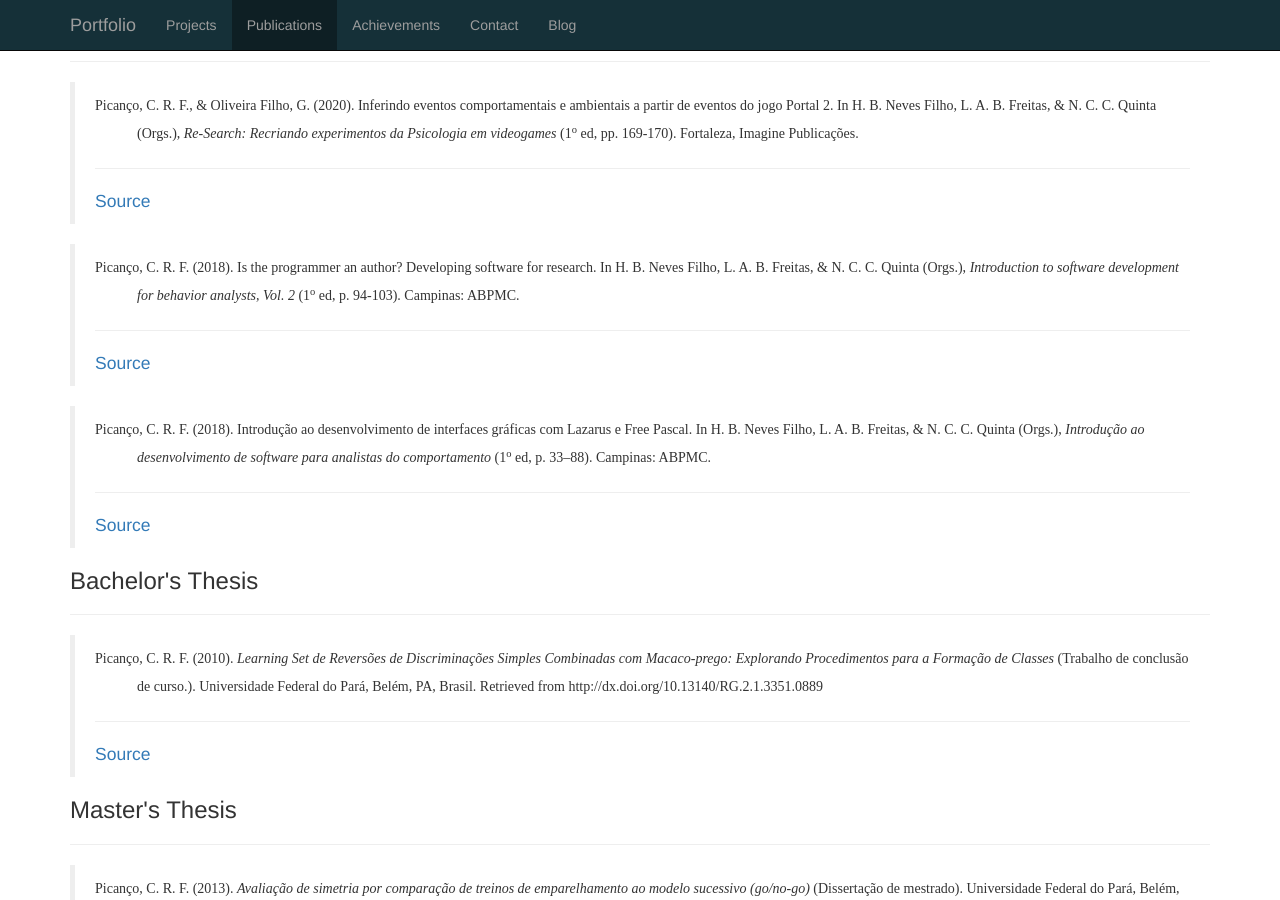
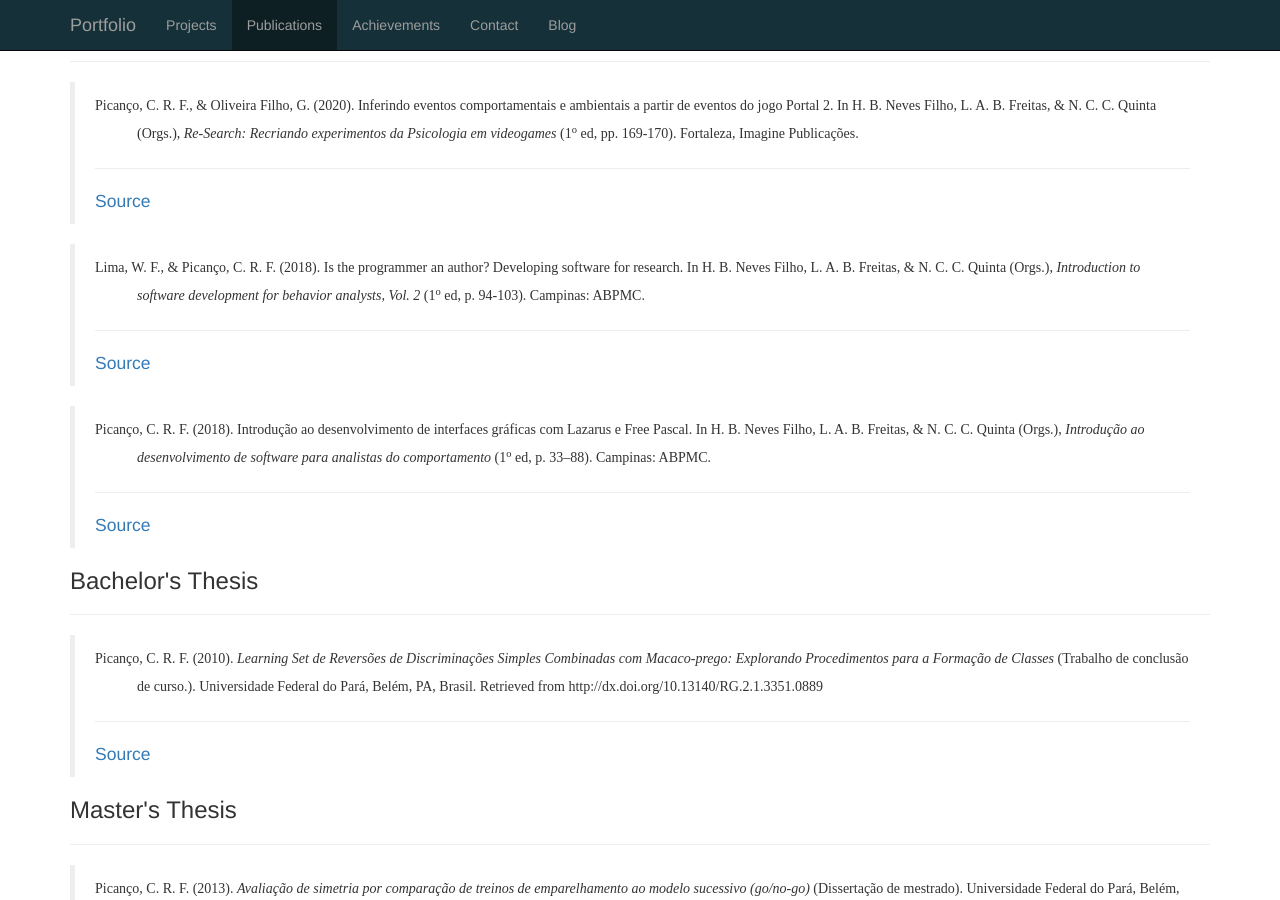
Before and after one commit to cpicanco/portfolio, a Jekyll site: the page built from en/publications.md, in a window 1280 px wide and 900 px high, scrolled down 1257 px. Built offline with Jekyll 4.4.1, drawn with Linux system fonts in a browser that asks for light colours; nearby versions of some CDN libraries; comment, search, counter and statistics services are not loaded.

Commit message:
Update 20200101.yml

```diff
--- a/_data/publications/20200101.yml
+++ b/_data/publications/20200101.yml
@@ -1,9 +1,9 @@
 pt-BR:
   html: >
-    Pican&ccedil;o, C. R. F. (2020). Programador é autor? Desenvolvendo programas de computador para pesquisa. Em C. R. F. Picanço, L. A. B. Freitas, &amp; H. B. Neves Filho (Orgs.), <i>Introdução ao desenvolvimento de software para analistas do comportamento, Volume 2</i> (1<sup>o</sup> ed, p. 101-111). Campinas: ABPMC.
+    Lima, W. F., &amp; Pican&ccedil;o, C. R. F. (2020). Programador é autor? Desenvolvendo programas de computador para pesquisa. Em C. R. F. Picanço, L. A. B. Freitas, &amp; H. B. Neves Filho (Orgs.), <i>Introdução ao desenvolvimento de software para analistas do comportamento, Volume 2</i> (1<sup>o</sup> ed, p. 101-111). Campinas: ABPMC.
 en:
   html: >
-    Pican&ccedil;o, C. R. F. (2018). Is the programmer an author? Developing software for research. In H. B. Neves Filho, L. A. B. Freitas, &amp; N. C. C. Quinta (Orgs.), <i>Introduction to software development for behavior analysts, Vol. 2</i> (1<sup>o</sup> ed, p. 94-103). Campinas: ABPMC.
+    Lima, W. F., &amp; Pican&ccedil;o, C. R. F. (2018). Is the programmer an author? Developing software for research. In H. B. Neves Filho, L. A. B. Freitas, &amp; N. C. C. Quinta (Orgs.), <i>Introduction to software development for behavior analysts, Vol. 2</i> (1<sup>o</sup> ed, p. 94-103). Campinas: ABPMC.
 
 url: >
   http://abpmc.org.br/arquivos/publicacoes/1597761580cf56f542.pdf
```
